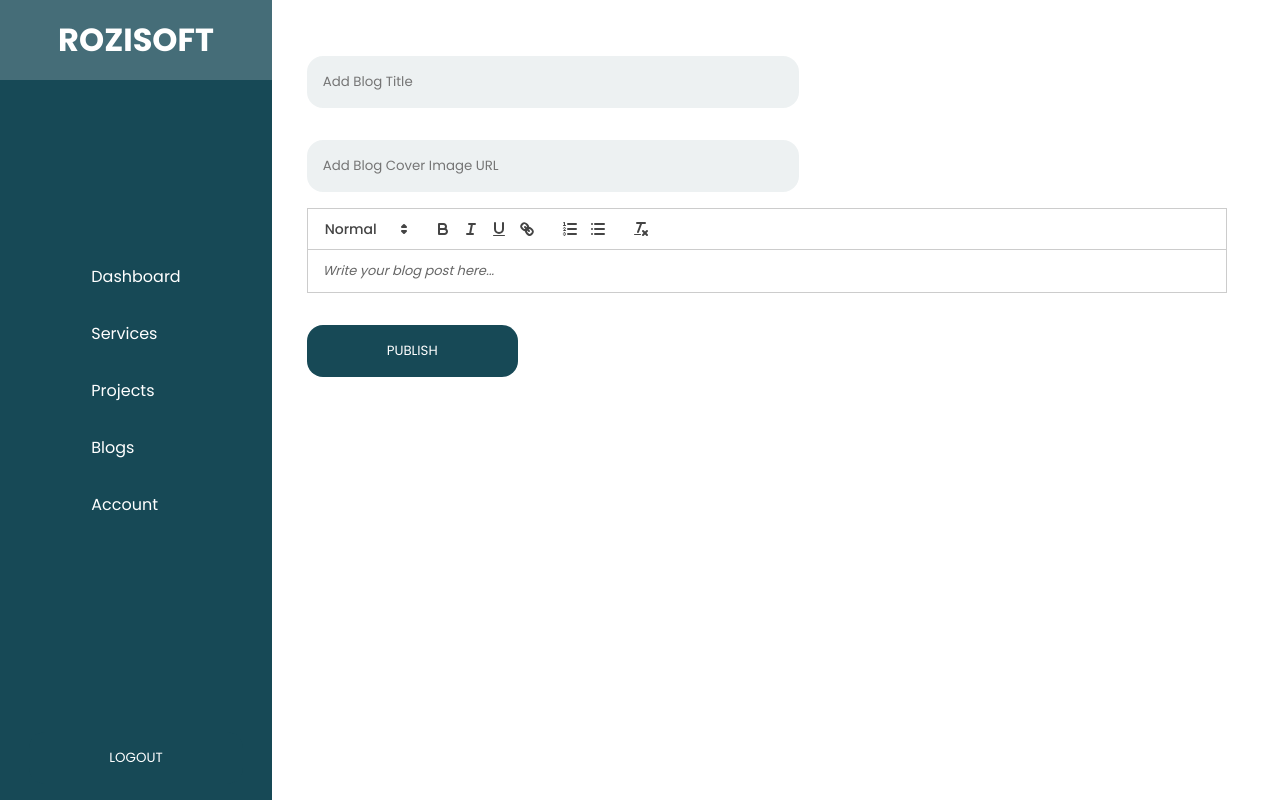
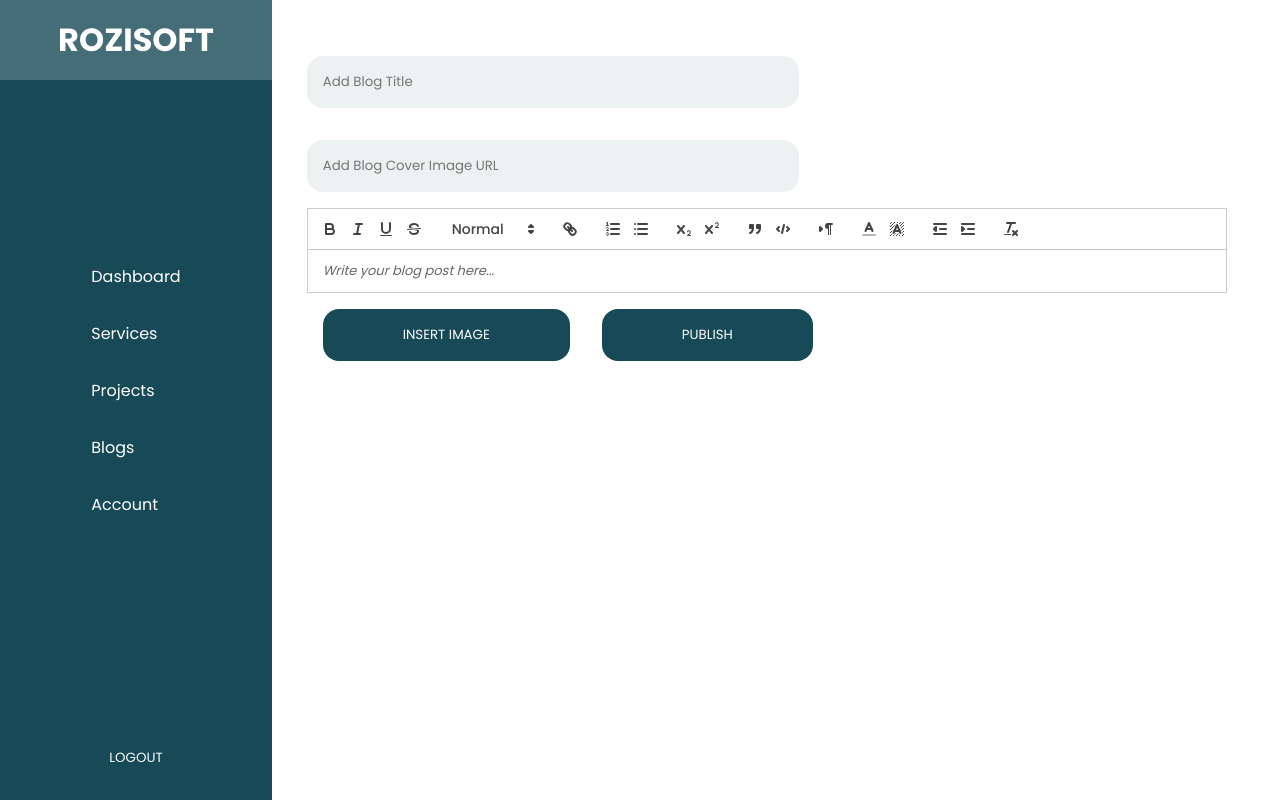
Before and after one commit to Samie-ub/rozisoft-website, a React (Create React App) app in the folder client/: page /rozisoft-admin/dashboard/blogs in a window 1280 px wide. Built offline with nearby package versions, Linux system fonts and the light colour scheme; sample sign-in values are in the browser's storage.

Commit message:
new commit blog

```diff
--- a/client/package.json
+++ b/client/package.json
@@ -13,6 +13,7 @@
     "@testing-library/user-event": "^13.5.0",
     "axios": "^1.5.1",
     "locomotive-scroll": "^5.0.0-beta.8",
+    "quill": "^1.3.7",
     "react": "^18.2.0",
     "react-dom": "^18.2.0",
     "react-quill": "^2.0.0",
--- a/client/src/component/BlogSetup.jsx
+++ b/client/src/component/BlogSetup.jsx
@@ -1,4 +1,4 @@
-import React, { useState } from "react";
+import React, { useState, useRef } from "react";
 import axios from "axios";
 import { Grid } from "@mui/material";
 import { ToastContainer, toast } from "react-toastify";
@@ -11,6 +11,8 @@ function BlogSetup() {
   const [blogContent, setBlogContent] = useState("");
   const [blogTitle, setBlogTitle] = useState("");
   const [blogCoverImageUrl, setBlogCoverImageUrl] = useState("");
+  const quillRef = useRef();
+
   const handleSubmit = async (e) => {
     e.preventDefault();
     try {
@@ -28,8 +30,37 @@ function BlogSetup() {
       setBlogCoverImageUrl("");
       console.log(response);
     } catch (error) {
-      console.error("Error creating blog post:", error);
-      toast.error("Failed to create blog post");
+      console.error("Error creating a blog post:", error);
+      toast.error("Failed to create a blog post");
+    }
+  };
+
+  const modules = {
+    clipboard: {
+      matchVisual: false,
+    },
+    toolbar: [
+      ["bold", "italic", "underline", "strike"],
+      [{ header: [1, 2, 3, false] }],
+      ["link"],
+      [{ list: "ordered" }, { list: "bullet" }],
+      [{ script: "sub" }, { script: "super" }],
+      ["blockquote", "code-block"],
+      [{ direction: "rtl" }],
+      [{ color: [] }, { background: [] }],
+      [{ indent: "-1" }, { indent: "+1" }],
+      ["clean"],
+    ],
+
+  };
+
+  const handleImage = () => {
+    const url = window.prompt("Enter the URL of the image:");
+    if (url) {
+      const editor = quillRef.current.getEditor();
+      const cursorPosition = editor.getSelection().index;
+      editor.clipboard.dangerouslyPasteHTML(cursorPosition, `<img src="${url}" alt=""/>`);
+
     }
   };
 
@@ -82,12 +113,22 @@ function BlogSetup() {
                       />
                       <div className="quill-editor">
                         <ReactQuill
+                          modules={modules}
+                          ref={quillRef}
                           value={blogContent}
                           theme="snow"
                           onChange={(value) => setBlogContent(value)}
                           placeholder="Write your blog post here..."
                         />
                       </div>
+
+                      <button
+                        type="button"
+                        className="btn"
+                        onClick={handleImage}
+                      >
+                        Insert Image
+                      </button>
                       <button type="submit" className="btn">
                         Publish
                       </button>
--- a/client/src/index.js
+++ b/client/src/index.js
@@ -4,7 +4,5 @@ import App from "./App";
 import "./index.css";
 const root = ReactDOM.createRoot(document.getElementById("root"));
 root.render(
-  <React.StrictMode>
     <App />
-  </React.StrictMode>
 );
--- a/client/src/pages/AboutUsPage.jsx
+++ b/client/src/pages/AboutUsPage.jsx
@@ -51,7 +51,7 @@ function AboutUsPage() {
     },
   ];
   return (
-    <div className="about-us-page">
+    <div className="blog-page">
       {isLoading ? (
         <Loader />
       ) : (
--- a/client/src/pages/BlogPage.jsx
+++ b/client/src/pages/BlogPage.jsx
@@ -2,13 +2,13 @@ import { useState, useEffect } from "react";
 import { useParams } from "react-router-dom";
 import axios from "axios";
 import { Grid } from "@mui/material";
+import ContactSection from "../section/ContactSection";
 import Footer from "../component/Footer";
 import Header from "../component/Header";
 import Navbar from "../component/Navbar";
-import "../styles/blog-page-styles.css";
 import Loader from "../component/Loader";
 import { socialData } from "../content";
-import ContactSection from "../section/ContactSection";
+import "../styles/blog-page-styles.css";
 function BlogPage() {
   const { blogId } = useParams();
   const [blogData, setBlogData] = useState({});
@@ -90,7 +90,7 @@ function BlogPage() {
                       <div className="social">
                         {socialData.map((content) => {
                           return (
-                            <a href={content.href} target="_blank" rel="no-ref">
+                            <a href={content.href} target="_blank" rel="noreferrer">
                               <img
                                 src={content.icon}
                                 alt="social media links"
--- a/client/src/styles/blog-page-styles.css
+++ b/client/src/styles/blog-page-styles.css
@@ -84,6 +84,11 @@
   color: #555757;
   font-size: 0.9rem;
 }
+.quill-container img {
+ width: 50%;
+
+ border-radius: 1rem;
+}
 
 .quill-container li {
   list-style: inherit;
@@ -129,3 +134,9 @@
   color: var(--white);
 }
 /* Blog Page Styles Ends Here */
+@media (max-width: 767px) {
+  .blog-links{
+    display: none;
+
+  }
+}
--- a/client/src/styles/dashboard-styles.css
+++ b/client/src/styles/dashboard-styles.css
@@ -217,6 +217,10 @@
   border: none;
   margin: 1rem 0;
 }
+
+.service-das-form .btn{
+  margin:1rem;
+}
 /* Service Section Styling Ends Here */
 
 /* Mobile Responsivness Start Here */
```
Also changed, not shown: 1 other file (tests, documents, lock files or other folders).
